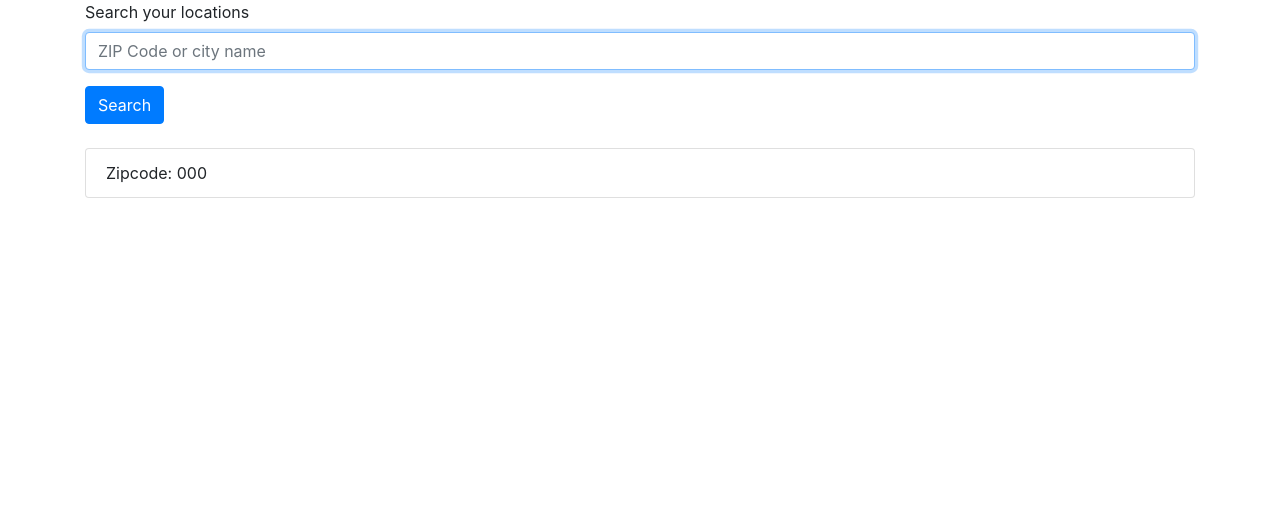
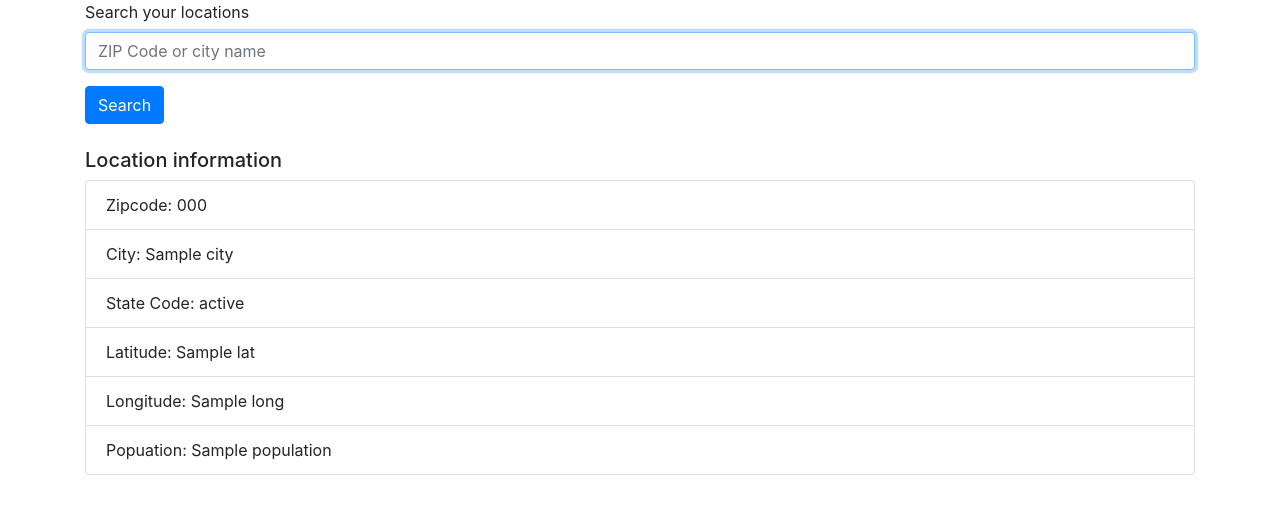
Before and after one commit to syntaxkim/project1-rainyday, a Flask app: template templates/location.html in a window 1280 px wide. Shown: the part 72-586 px from the top of the page. Run offline with Flask 2, Linux system fonts and the light colour scheme; the template is opened without the code that fills it: most values are stand-ins (such as "Sample title", 1, 10 or a date in 2020); some libraries are stand-ins or nearby versions.

Commit message:
more info on location detail page

```diff
--- a/templates/location.html
+++ b/templates/location.html
@@ -15,8 +15,16 @@
 
     {% if location %}
     <div>
+        <h5>Location information</h5>
+    </div>
+    <div>
         <ul class="list-group">
             <li class="list-group-item">Zipcode: {{ location.zipcode }}</li>
+            <li class="list-group-item">City: {{ location.city }}</li>
+            <li class="list-group-item">State Code: {{ location.state }}</li>
+            <li class="list-group-item">Latitude: {{ location.lat }}</li>
+            <li class="list-group-item">Longitude: {{ location.long }}</li>
+            <li class="list-group-item">Popuation: {{ location.population }}</li>
         </ul>
     </div>
     {% else %}
--- a/templates/search.html
+++ b/templates/search.html
@@ -15,10 +15,13 @@
 
     {% if results %}
     <div>
+        <h5>Search results</h5>
+    </div>
+    <div>
         <ul class="list-group">
             {% for result in results %}
                 <li class="list-group-item">
-                    <a href="{{ url_for('index') }}">
+                    <a href="{{ url_for('location', location_id=result.id) }}">
                         Zipcode: {{ result.zipcode }}, City: {{ result.city }}, State Codes: {{ result.state }}
                     </a>
                 </li>
```
